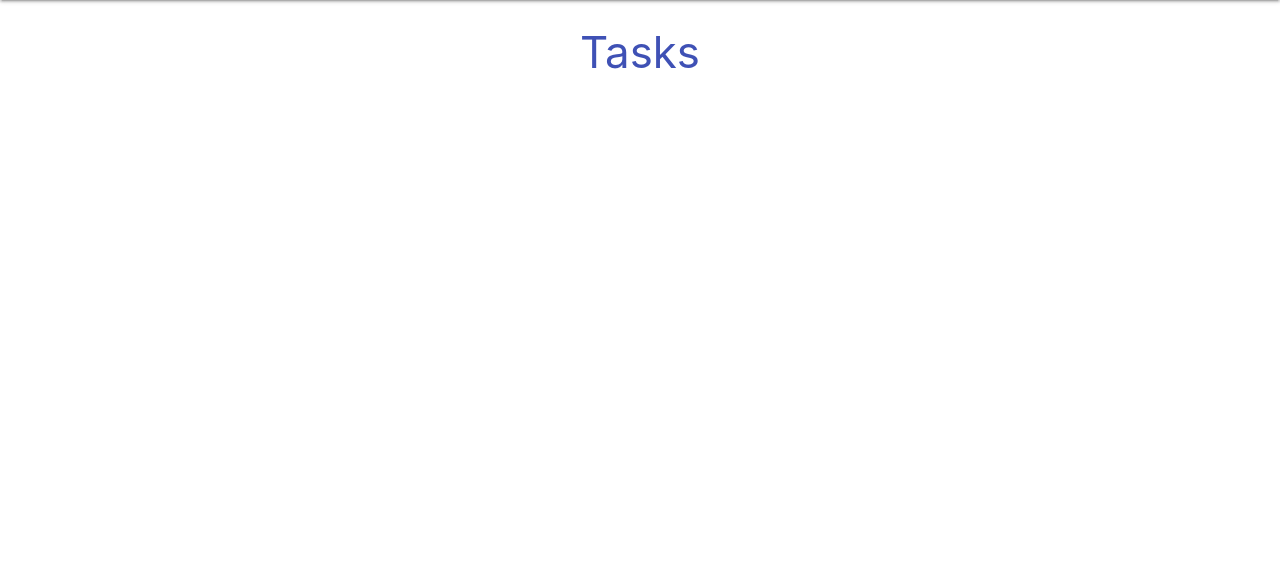
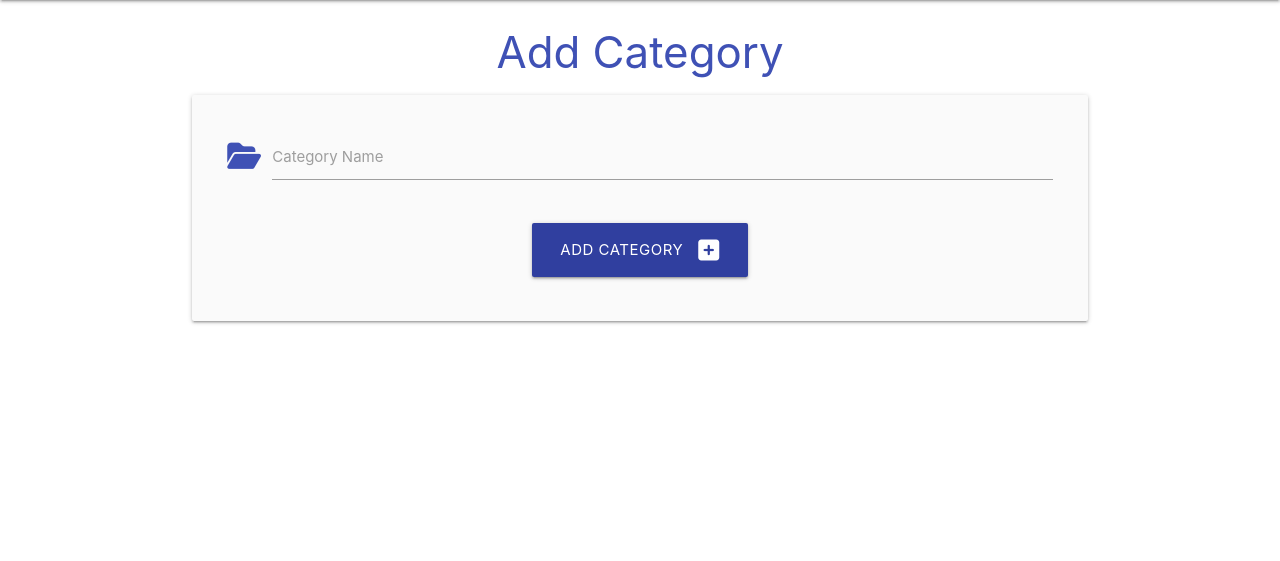
Before and after one commit to sergpapa/materialize-flask-sqlalchemy, a Flask app: page /add_category in a window 1280 px wide. Shown: the part 64-625 px from the top of the page. Run offline with Flask 3, Linux system fonts and the light colour scheme.

Commit message:
functionality to add_category and relevant routes

```diff
--- a/taskmanager/routes.py
+++ b/taskmanager/routes.py
@@ -1,6 +1,6 @@
 # Here we are using our Flask routes to render the templates needed
 
-from flask import render_template
+from flask import render_template, request, redirect, url_for
 from taskmanager import app, db
 from taskmanager.models import Category, Task
 
@@ -13,5 +13,10 @@ def categories():
     return render_template('categories.html')
 
 @app.route('/add_category', methods=['GET', 'POST'])
-def category():
+def add_category():
+    if request.method == "POST":
+        category = Category(category_name = request.form.get("category_name"))
+        db.session.add(category)
+        db.session.commit()
+        return redirect(url_for("categories"))
     return render_template('add_category.html')
--- a/taskmanager/templates/add_category.html
+++ b/taskmanager/templates/add_category.html
@@ -1,6 +1,30 @@
 {% extends "base.html" %}
 {% block content %}
 
-<h3 class="indigo-text center-align">Tasks</h3>
+<h3 class="indigo-text center-align darken-2">Add Category</h3>
+
+<div class="row card-panel grey lighten-5">
+    <form class="col s12" method="POST" action="{{ url_for('add_category') }}">
+
+        <!--  Category Name  -->
+        <div class="row">
+        <div class="input-field col s12">
+            <i class="fas fa-folder-open prefix indigo-text lighten-5"></i>
+            <input id="category_name" name="category_name" type="text" minlength="3" maxlength="25" class="validate" required>
+            <label for="category_name">Category Name</label>
+        </div>
+        </div>
+
+        <!--  Submit   -->
+        <div class="row">
+        <div class="col s12 center-align">
+            <button type="submit" class="btn-large indigo darken-2">
+                Add Category <i class="fas fa-plus-square right"></i>
+            </button>
+        </div>
+        </div>
+    </form>
+  </div>
+
 
 {% endblock %}
```
Also changed, not shown: taskmanager/templates/categories.html (+13 -0 lines).
